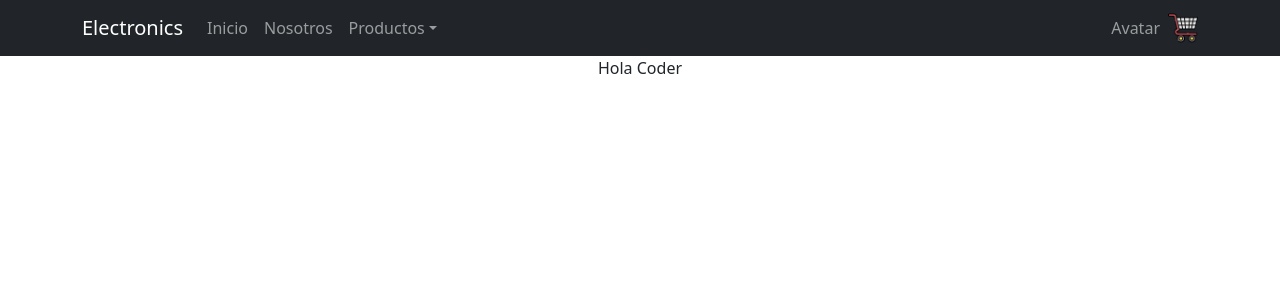
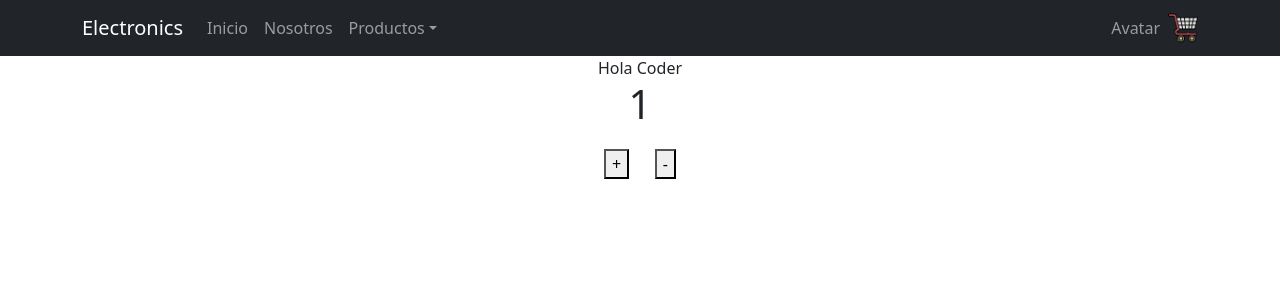
Before and after one commit to RuizYamil/react-coder, a React (Create React App) app: page / in a window 1280 px wide. Shown: the top 300 px of the page. Built offline with nearby package versions, Linux system fonts and the light colour scheme.

Commit message:
Agregando itemCount

```diff
--- a/src/App.css
+++ b/src/App.css
@@ -37,7 +37,7 @@
   }
 }
 
-.carrito {
+.cart {
   height: 30px;
   width: 30px;
 }
--- a/src/App.js
+++ b/src/App.js
@@ -1,12 +1,14 @@
 import './App.css';
-import NavBar from './components/NavBar';
-import ItemListContainer from './components/ItemListContainer';
+import NavBar from './components/NavBar/NavBar';
+import ItemListContainer from './components/ItemListContainer/ItemListContainer';
+import ItemCount from './components/useState/ItemCount';
 
 function App() {
   return (
     <div className="App">
       <NavBar />
       <ItemListContainer greeting='Hola Coder' />
+      <ItemCount min={1} max={10}/>
     </div>
   );
 }
--- a/src/components/Widget.jsx
+++ b/src/components/NavBar/Widget.jsx
@@ -1,10 +1,10 @@
 import React from 'react'
-import carrito from './carrito.png';
+import cart from './cart.png';
 
 function Widget() {
     return (
         <div>
-            <img src={carrito} className='carrito' alt='carrito'/>
+            <img src={cart} className='cart' alt='cart'/>
         </div>
     )
 }
--- /dev/null
+++ b/src/components/useState/ItemCount.css
@@ -0,0 +1,3 @@
+.counter button {
+    margin: 1%;
+}
--- /dev/null
+++ b/src/components/useState/ItemCount.jsx
@@ -0,0 +1,25 @@
+import React, {useState} from 'react'
+import '../useState/ItemCount.css'
+
+function ItemCount({min, max}) {
+
+    const [counter, setCounter] = useState(min)
+
+    const handleIncrement = () => {
+        counter < max ? setCounter(prev => prev + 1) : console.log("Stock maximo del producto");
+    }
+
+    const handleDecrement = () => {
+        counter > min ? setCounter(prev => prev - 1) : console.log('Minimo de compra');
+    }
+
+    return (
+        <div className='counter'>
+            <h1>{counter}</h1>
+            <button onClick={handleIncrement}>+</button>
+            <button onClick={handleDecrement}>-</button>
+        </div>
+    )
+}
+
+export default ItemCount
```
Also changed, not shown: src/components/ItemListContainer/ItemListContainer.jsx (renamed from src/components/ItemListContainer.jsx), src/components/NavBar/NavBar.jsx (renamed from src/components/NavBar.jsx), src/components/NavBar/cart.png (renamed from src/components/carrito.png).
